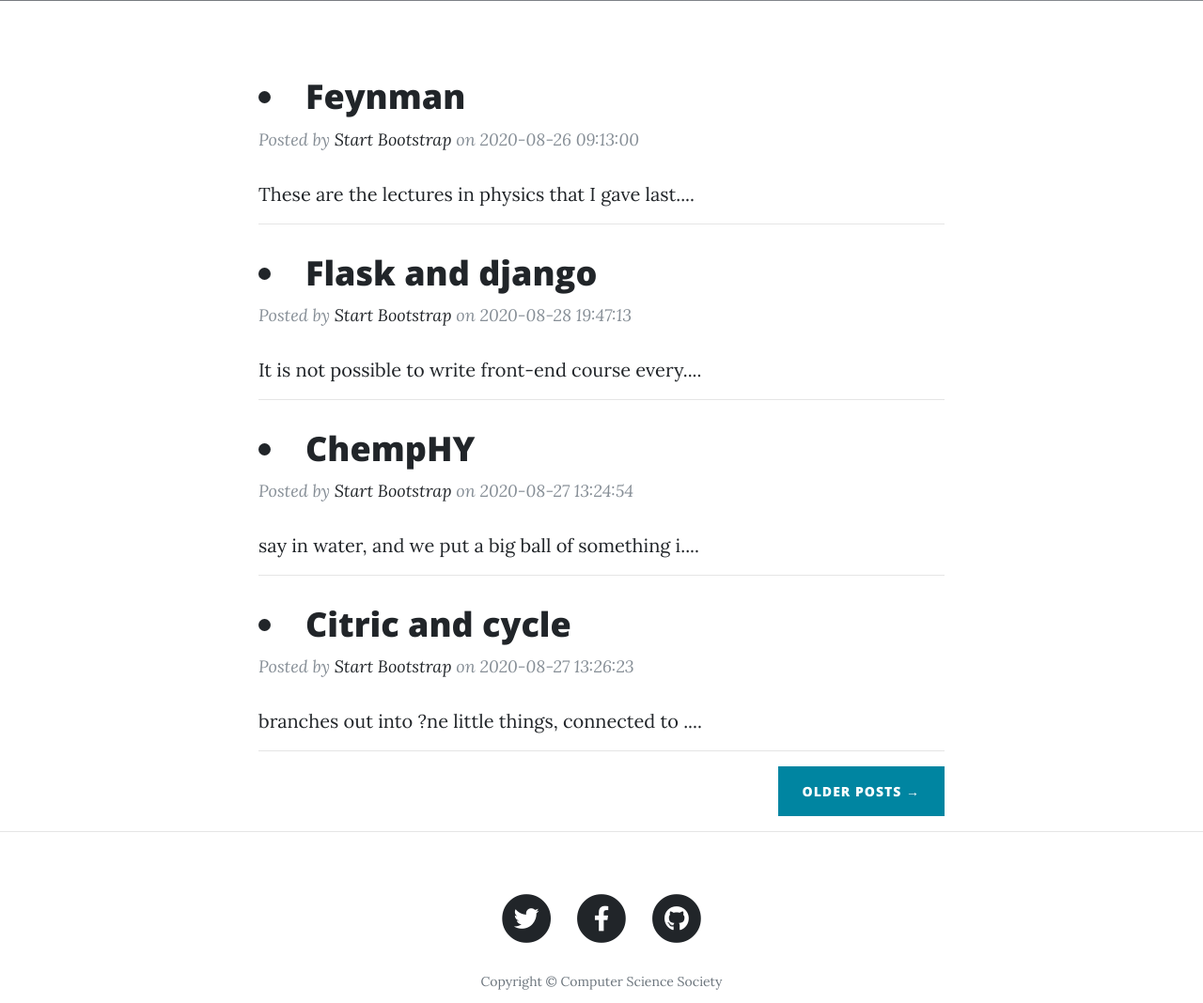
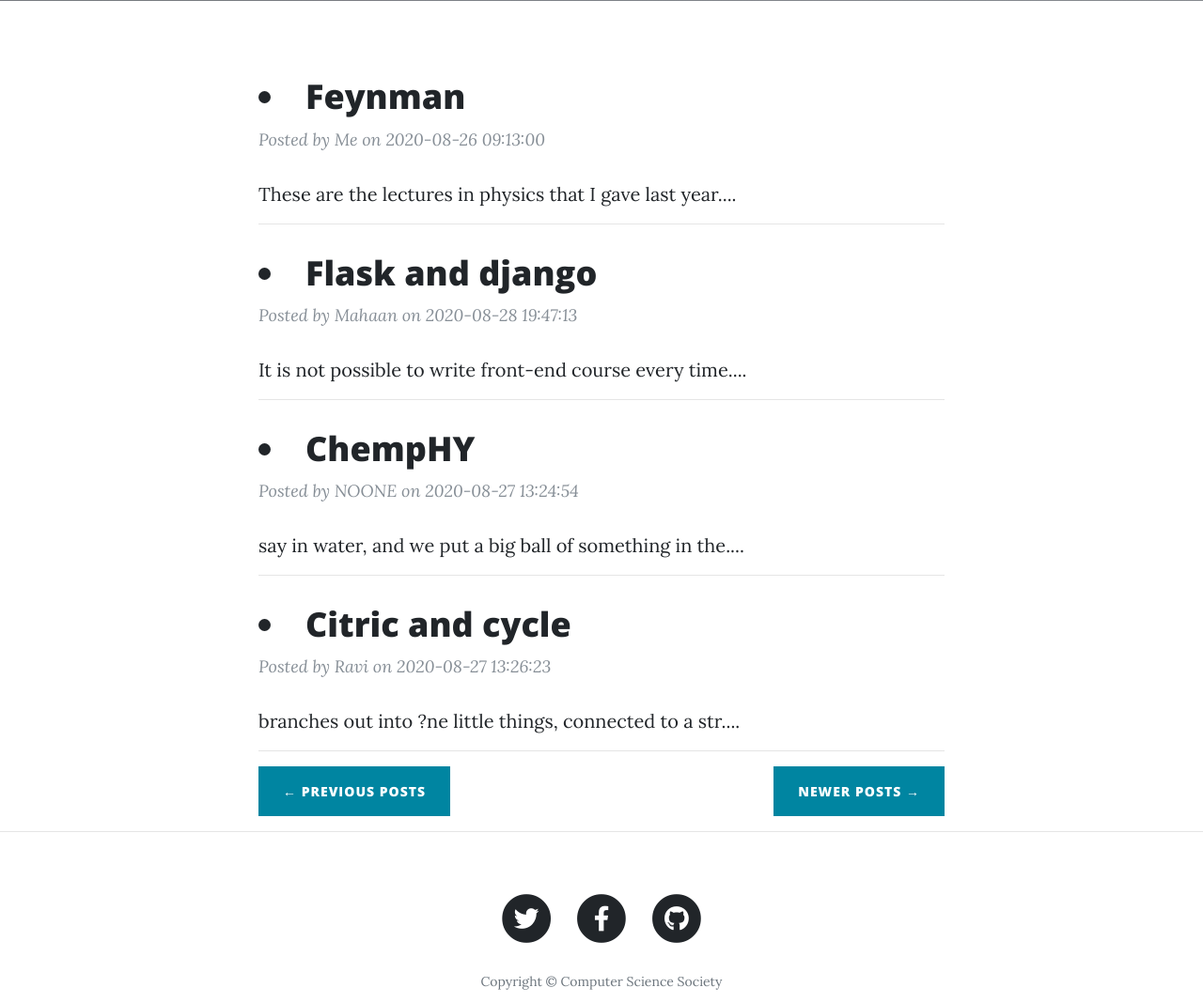
Before and after one commit to hardikphalet/CSSSSC, a Flask app: page / in a window 1280 px wide. Shown: the part 723-1791 px from the top of the page at 94% size. Run offline with Flask 2, Linux system fonts and the light colour scheme; data comes from the database, SQL or seed files in the repository; some libraries are stand-ins or nearby versions.

Commit message:
Pagination have done

```diff
--- a/main.py
+++ b/main.py
@@ -2,7 +2,7 @@
 from flask import Flask, render_template, request, session, redirect
 from flask_sqlalchemy import SQLAlchemy
 
-import json
+import math
 from datetime import datetime
 import os
 # from werkzeug import secure_filename
@@ -41,8 +41,39 @@ class Posts(db.Model): # This Posts Class is for Posts table
 
 @app.route("/")
 def home():
-    posts=Posts.query.filter_by().all()[0:4]
-    return render_template('index.html', Posts=posts)
+    posts=Posts.query.filter_by().all()#[0:4]
+
+    Len=len(posts)
+    last=math.ceil(Len/4)
+
+
+
+    Page=(request.args.get('Page'))
+
+
+
+    if(not str(Page).isnumeric()):
+        Page=1
+
+    Page=int(Page)
+    posts= posts[int((Page-1)*4):int((Page-1)*4+4)]
+
+
+    if (Page==1):
+        Previous='#'
+        Next="/?Page="+str(Page+1)
+    elif (Page==last):
+        Next='#'
+        Previous="/?Page="+str(Page-1)
+    else:
+        Previous="/?Page="+str(Page-1)
+        Next="/?Page="+str(Page+1)
+
+
+
+
+    posts=Posts.query.filter_by().all()[int((Page-1)*4):int((Page-1)*4+4)]
+    return render_template('index.html', Posts=posts, Prev=Previous, Next=Next )
 
 
 @app.route("/about")
--- a/templates/AdminPanel.html
+++ b/templates/AdminPanel.html
@@ -24,7 +24,7 @@
 </button> </a>
 
 
-<a href="/Logout"><button class="btn btn-primary my-4" style="margin-left:51rem">
+<a href="/Logout"><button class="btn btn-primary my-4 float-right" >
   Logout
  </button> </a>
 <h1 class="my-3"> Upload a file </h1> <hr>
--- a/templates/Layout.html
+++ b/templates/Layout.html
@@ -28,8 +28,8 @@ TEMPLATE INHERITANCE -->
 
 </head>
 
+<!-- <body style="background-image: url(' {{ url_for('static', filename='img/post-sample-image.jpg')}}'"> -->
 <body>
-
   <!-- Navigation -->
   <nav class="navbar navbar-expand-lg navbar-light fixed-top" id="mainNav">
     <div class="container">
--- a/templates/index.html
+++ b/templates/index.html
@@ -57,9 +57,9 @@ for consistency I also take just 4 articles at a time and then pagination -->
           </a>
 
           <p class="post-meta">Posted by
-            <a href="#">Start Bootstrap</a>
+            {{Post.PostedBy}}
             on  {{Post.DT}}</p>
-        </div>{{Post.PostContent[0:50]}}....
+        </div>{{Post.PostContent[0:55]}}....
         <hr>
 
       {% endfor %}
@@ -67,7 +67,8 @@ for consistency I also take just 4 articles at a time and then pagination -->
 
         <!-- Pager -->
         <div class="clearfix">
-          <a class="btn btn-primary float-right" href="#">Older Posts &rarr;</a>
+          <a class="btn btn-primary float-right" href="{{Next}}">Newer Posts &rarr;</a>
+          <a class="btn btn-primary float-left" href="{{Prev}}">&larr; Previous Posts </a>
         </div>
       </div>
     </div>
```
Also changed, not shown: static/img/qm.jpg (added).
